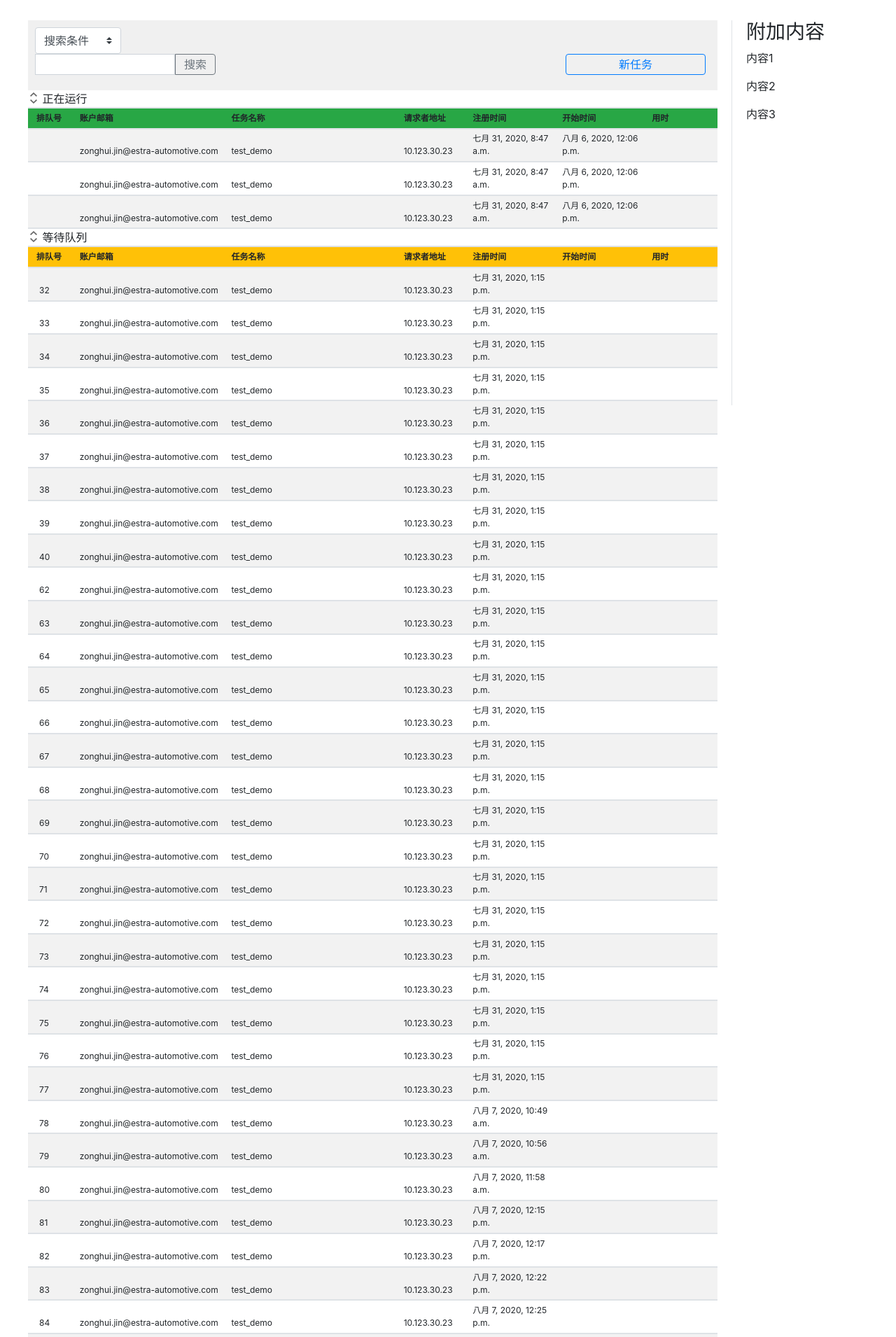
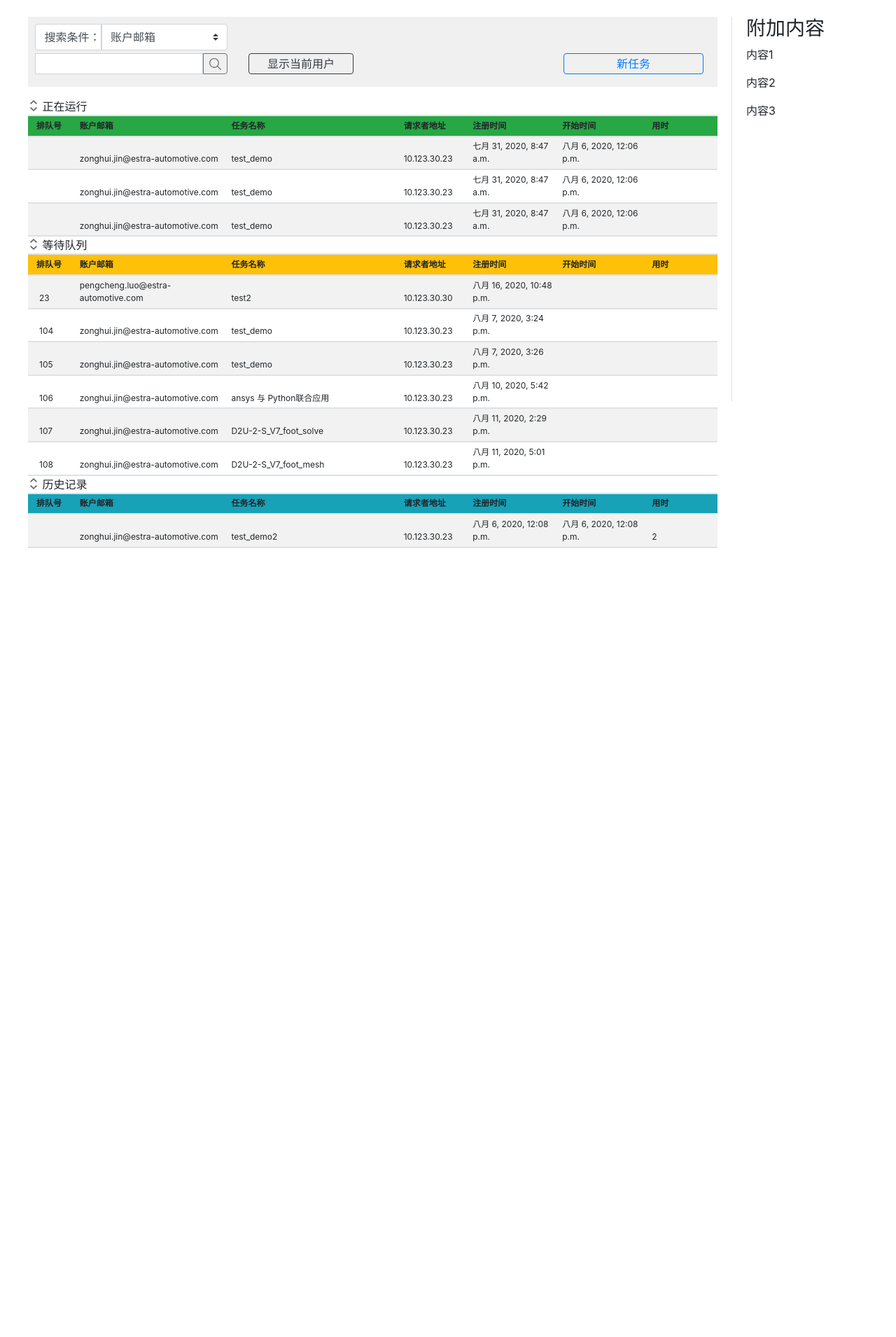
Before and after one commit to qweaxdzsc/web_queue, a Django app: page / in a window 1280 px wide. Shown: the part 56-1966 px from the top of the page at 70% size. After the commit the page ends 839 px from the top, so only its background shows below. Run offline with Django 3.2, Linux system fonts and the light colour scheme; data comes from the database, SQL or seed files in the repository.

Commit message:
-update web_queue app_queue\urls.py, app_queue\views.py, index_event.js, index.html:   - urls add /search_list for fetch 3 tables data   - views.py add fetch_tables function, it analysis search request, return corresponding search result or error info   - index_event.js add click event for showing current user's data or not, show active status or not.   - index.html update block_control part, add search select dropdown menus, use icon to replace search, add btn_filter_current

```diff
--- a/queue_web/app_queue/models.py
+++ b/queue_web/app_queue/models.py
@@ -13,6 +13,8 @@ class WaitList(models.Model):
     mission_name = models.CharField('任务名称', max_length=32)
     mission_data = models.TextField('任务详情', )
     register_time = models.DateTimeField('注册时间', auto_now_add=True)
+    start_time = models.CharField('开始时间', blank=True, default='', max_length=64)
+    used_time = models.CharField('用时', max_length=64, blank=True, default='')
 
     def __str__(self):
         tip = """[Order: %s, Mission: %s, Account: %s] """ % (str(self.order_id), self.mission_name, self.account_email)
@@ -41,12 +43,14 @@ class RunningList(models.Model):
     objects = models.Manager()
 
     id = models.AutoField('ID', primary_key=True)
+    order_id = models.CharField('队列ID', blank=True, default='', max_length=16)
     account_email = models.EmailField('账户邮箱', )
     sender_address = models.CharField('请求者地址', max_length=64)
     mission_name = models.CharField('任务名称', max_length=32)
     mission_data = models.TextField('任务详情', )
     register_time = models.DateTimeField('注册时间')
     start_time = models.DateTimeField('开始时间', auto_now_add=True)
+    used_time = models.CharField('用时', max_length=64, blank=True, default='')
 
     def __str__(self):
         tip = """[ID: %s, Mission: %s, Account: %s] """ % (str(self.id), self.mission_name, self.account_email)
@@ -63,6 +67,7 @@ class HistoryList(models.Model):
     objects = models.Manager()
 
     id = models.AutoField('ID', primary_key=True)
+    order_id = models.CharField('队列ID', blank=True, default='', max_length=16)
     account_email = models.EmailField('账户邮箱', )
     sender_address = models.CharField('请求者地址', max_length=64)
     mission_name = models.CharField('任务名称', max_length=32)
--- a/queue_web/app_queue/templates/index.html
+++ b/queue_web/app_queue/templates/index.html
@@ -23,36 +23,47 @@
 <div class="block_content_left ">
     <!--        content control part-->
     <div class="block_control">
-        <div class="input-group-prepend ">
+        <div class="input-group-prepend">
+            <div class="search_tip">搜索条件：</div>
             <div class="">
-                <select class="custom-select" id="search_condition">
-                    <option selected value="0">搜索条件</option>
-                    <option value="3">账户邮箱</option>
-                    <option value="5">任务名称</option>
+                <select class="custom-select select_condition" id="search_condition">
+                    <option value="0">特殊搜索</option>
+                    <option value="1">排队号</option>
+                    <option selected value="2">账户邮箱</option>
+                    <option value="3">任务名称</option>
                     <option value="4">请求者地址</option>
-                    <option value="7">注册时间</option>
-                    <option value="8">开始时间</option>
-                    <option value="9">用时</option>
+                    <option value="5">注册时间</option>
+                    <option value="6">开始时间</option>
+                    <option value="7">用时</option>
                 </select>
             </div>
         </div>
-        <div class="input-group mb-3">
+
+        <div class="input-group mb-3 mt-1">
             {% csrf_token %}
-            <input type="text" class="form-control input_search" aria-label="Text input with dropdown button" id="input_search_key">
-            <button class="btn btn-outline-secondary btn_search" type="button" id="btn_search">搜索</button>
+            <input type="text" class="form-control input_search" id="input_search_key">
+            <button class="btn btn-outline-secondary btn_search " type="button" id="btn_search"></button>
+            <button type="button" class="btn btn-outline-dark btn_filter_user"
+            {% if is_login == True %}
+                id="btn_filter_user"
+            {% else %}
+                id="btn_filter_user_false"
+            {% endif %}
+            >显示当前用户
+            </button>
             <button type="button" class="btn btn-outline-primary btn_add"
             {% if is_login == True %}
                 id="btn_add_mission"
             {% else %}
                 id="btn_add_mission_false"
             {% endif %}
-            data-toggle="modal">新任务
+            >新任务
             </button>
         </div>
 
     </div>
     <!--        content 3 tables part-->
-    <div class="block_table table-hover table-striped table-sm" id="area_3tables">
+    <div class="block_table table-hover table-striped table-sm mt-3" id="area_3tables">
         <!--            running list table-->
         <div class="margin_bottom">
             <button class="btn_collapse" type="button" data-toggle="collapse"
@@ -66,9 +77,7 @@
             <table class="" id="table_running">
                 <thead class="bg-success">
                 <tr>
-                    <th class="item1">
-                        排队号
-                    </th>
+                    <th class="item1">排队号</th>
                     <th class="item2">账户邮箱</th>
                     <th class="item3">任务名称</th>
                     <th class="item4">请求者地址</th>
@@ -226,7 +235,7 @@
         </div>
     </div>
 </div>
-
+<div id="search_error" style="display:none">{{error_info}}</div>
 {% endblock content %}
 {% block script %}
 <script type="text/javascript" src="{%static 'js/index_event.js'%}"></script>
--- a/queue_web/app_queue/urls.py
+++ b/queue_web/app_queue/urls.py
@@ -6,7 +6,7 @@ app_name = 'app_queue'
 urlpatterns = [
     path(r'', views.index),
     path(r'add/', views.add_project),
-    path(r'test/', views.test),
+    path(r'search_list/', views.fetch_tables),
     path(r'get_local_file/', views.get_local_file),
     path(r'receive_result/', views.receive_result),
 ]
--- a/queue_web/app_queue/views.py
+++ b/queue_web/app_queue/views.py
@@ -1,8 +1,28 @@
 from django.shortcuts import render, HttpResponse, redirect
 from app_queue import models
 from app_queue import utils
+import json
 # import threading
 import os
+
+field_dict = {
+    0: None,
+    1: 'order_id',
+    2: 'account_email',
+    3: 'mission_name',
+    4: 'sender_address',
+    5: 'register_time',
+    6: 'start_time',
+    7: 'used_time',
+    8: 'id',
+    9: 'mission_data',
+}
+
+list_obj = {
+    'running_list': models.RunningList.objects,
+    'waiting_list': models.WaitList.objects,
+    'history_list': models.HistoryList.objects,
+}
 
 
 # Create your views here.
@@ -12,38 +32,13 @@ def index(request):
     if user_name:
         is_login = True
         user_name = user_name.split('.')[0]
-    condition = request.GET.get('condition')
-    keyword = request.GET.get('keyword')
-    print(request.get_full_path())
-    filter_dict = {
-        0: None,
-        1: 'id',
-        2: 'order_id',
-        3: 'account_email',
-        4: 'sender_address',
-        5: 'mission_name',
-        6: 'mission_data',
-        7: 'register_time',
-        8: 'start_time',
-        9: 'used_time',
-    }
     parameters = {
+        'error_info': '',
         'user_name': user_name,
         'is_login': is_login,
     }
-
-    list_obj = {
-        'running_list': models.RunningList.objects,
-        'waiting_list': models.WaitList.objects,
-        'history_list': models.HistoryList.objects,
-    }
     for list_name, obj in list_obj.items():
-        parameters[list_name] = obj.all()                    # TODO extract to a function or a class
-    # email_check = models..objects.filter(email=account_email)
-    # running_list = models.RunningList.objects.all()
-    # waiting_list = models.WaitList.objects.all()
-    # history_list = models.HistoryList.objects.all()
-
+        parameters[list_name] = obj.all()
     return render(request, 'index.html', parameters)
 
 
@@ -96,40 +91,50 @@ def receive_result(request):
     return HttpResponse('hello')
 
 
-def test(request):
-    condition_dict = {
-        0: None,
-        1: 'id',
-        2: 'order_id',
-        3: 'account_email',
-        4: 'sender_address',
-        5: 'mission_name',
-        6: 'mission_data',
-        7: 'register_time',
-        8: 'start_time',
-        9: 'used_time',
-    }
+def fetch_tables(request):
+    """
+    used for ajax to request 3 tables data.
+    1. get search condition, keyword, filter_current_user, user_name;
+    2. check the keyword format;
+    3. if correct, form filter dict, if not, return render with error_info
+    4. if correct, use filter dict to filter data from database, return render
+    :param request:
+    :return: rendered index.html, error_info which hide in index.html
+    if check ok, rendered index.html with 3 tables data
+    if wrong, add error info
+    """
     parameters = {
+        'error_info': ''
     }
 
-    list_obj = {
-        'running_list': models.RunningList.objects,
-        'waiting_list': models.WaitList.objects,
-        'history_list': models.HistoryList.objects,
-    }
-    condition = 7
-    keyword = '8'
-    filter_dict = {
-        '%s__icontains' % condition_dict[condition]: keyword
-    }
-    # TODO solve multi filter request
-    try:
-        result = models.RunningList.objects.filter(**filter_dict)
-    except Exception as e:
-        result = []
+    condition = int(request.GET.get('condition'))
+    keyword = request.GET.get('keyword')
+    filter_current_user = request.GET.get('current_user')
+    user_name = request.session.get('user_name')
+
+    account_email = user_name + '@estra-automotive.com'
+    list_fetched = []
+    if field_dict[condition]:
+        filter_dict = {
+            '%s__icontains' % field_dict[condition]: keyword
+        }
     else:
-        print(result)
-    return HttpResponse(result)
+        filter_dict, parameters['error_info'] = utils.check_keyword(keyword, field_dict)
+    if parameters['error_info']:
+        return render(request, 'index.html', parameters)
+    if filter_current_user == 'true':
+        filter_dict['account_email'] = account_email
+    print('filter_dict: ', filter_dict)
+    for list_name, obj in list_obj.items():
+        try:
+            list_fetched = obj.filter(**filter_dict)
+        except Exception as e:
+            print(e)
+            parameters['error_info'] = 'fetch data failed, please check search keyword'
+            list_fetched = []
+        parameters[list_name] = list_fetched
+
+    return render(request, 'index.html', parameters)
 
 # a = threading.Thread(target=utils.take_task, args=[models.WaitList, False])
 # a.start()
--- a/queue_web/static/css/base.css
+++ b/queue_web/static/css/base.css
@@ -11,7 +11,7 @@
 
 .block_content{
   position: relative;
-  top: 80px;
+  top: 75px;
   width: 1200px;
   margin: 5px auto;
 }
--- a/queue_web/static/css/index2.css
+++ b/queue_web/static/css/index2.css
@@ -2,10 +2,26 @@
   width: 100px;
 }
 
-.user_info{
-
+.search_tip{
+  display: inline-block;
+  font-weight: 400;
+  text-align: center;
+  vertical-align: middle;
+  user-select: none;
+  color:#495057;
+  background-color: #ffffff;
+  border: 1px solid transparent;
+  border-color: #ced4da;
+  border-radius: 0.25rem 0 0 0.25rem;
+  padding: .375rem 0rem .375rem .75rem;
+  width: 95px;
 }
 
+
+.select_condition{
+  width: 180px;
+  border-radius: 0 0.25rem 0.25rem 0;
+}
 
 .block_content_left{
   float:left;
@@ -28,19 +44,30 @@
 
 .block_control .input_search{
   flex: none;
-  width: 200px;
+  width: 240px;
   height: 30px;
   padding: 0.1rem 0.75rem;
 }
 
 .block_control .btn_search{
+  width: 35px;
   height: 30px;
   padding: 0.1rem 0.75rem;
+  background-image: url('../icon/search.svg');
+  background-position:center;
+  background-size: 50%;
+  background-repeat: no-repeat;
   border-radius: 0px 0.25rem 0.25rem 0px;
 }
 
+.block_control .btn_filter_user{
+  margin-left: 30px;
+  width: 150px;
+  padding: 0.1rem 0.75rem;
+}
+
 .block_control .btn_add{
-  margin-left: 500px;
+  margin-left: 300px;
   width: 200px;
   padding: 0.1rem 0.75rem;
 }
--- a/queue_web/static/js/index_event.js
+++ b/queue_web/static/js/index_event.js
@@ -25,23 +25,29 @@ var get_local_file = function () {
 var update_tables = function () {
     var search_conditions = $('#search_condition').val();
     var search_key = $('#input_search_key').val();
+    var current_user = $('#btn_filter_user').is('.active');
     $.ajax({
-        url: '/',
+        url: '/search_list',
         type: 'get',
         data: {
             condition: search_conditions,
             keyword: search_key,
+            current_user: current_user,
         },
         cache: 'false',
         dataType: 'html',
         success: function (data) {
-
+            var search_error = $(data).find('#search_error').text();
+            if (search_error.length > 0) {
+                alert('搜索错误：' + search_error);
+            } else {
                 var table1 = $(data).find('#table_running').html();
                 $("#table_running").html(table1);
                 var table2 = $(data).find('#table_waiting').html();
                 $("#table_waiting").html(table2);
                 var table3 = $(data).find('#table_history').html();
                 $("#table_history").html(table3);
+            }
 
         },
         error: function (e) {
@@ -59,6 +65,20 @@ $('#btn_add_mission_false').on('click', function () {
     $('#modal_login').modal();
 });
 
+$('#btn_filter_user').on('click', function () {
+    var choosen = $('#btn_filter_user').is('.active');
+    if (choosen == false) {
+        $('#btn_filter_user').addClass('active');
+    } else {
+        $('#btn_filter_user').removeClass('active');
+    };
+    update_tables();
+});
+
+$('#btn_filter_user_false').on('click', function () {
+    $('#modal_login').modal();
+});
+
 $('#btn_search').on('click', function () {
     update_tables();
 });
```
Also changed, not shown: queue_web/app_queue/utils.py (+63 -0 lines), queue_web/test5.py (+66 -8 lines), queue_web/app_queue/migrations/0009_auto_20200816_1231.py (added), queue_web/db.sqlite3, queue_web/static/icon/search.svg (added). Lines whose indentation alone changed are shown as unchanged.
